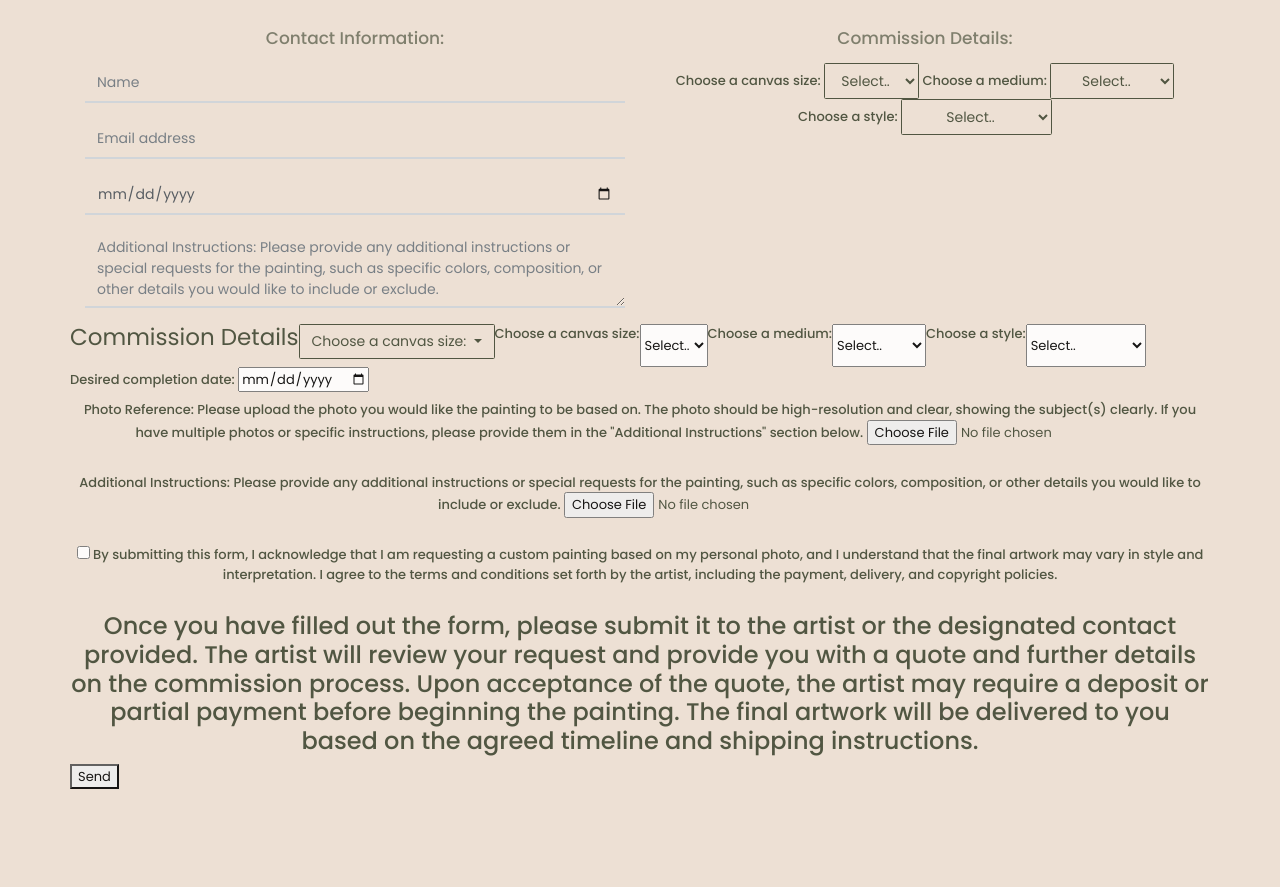
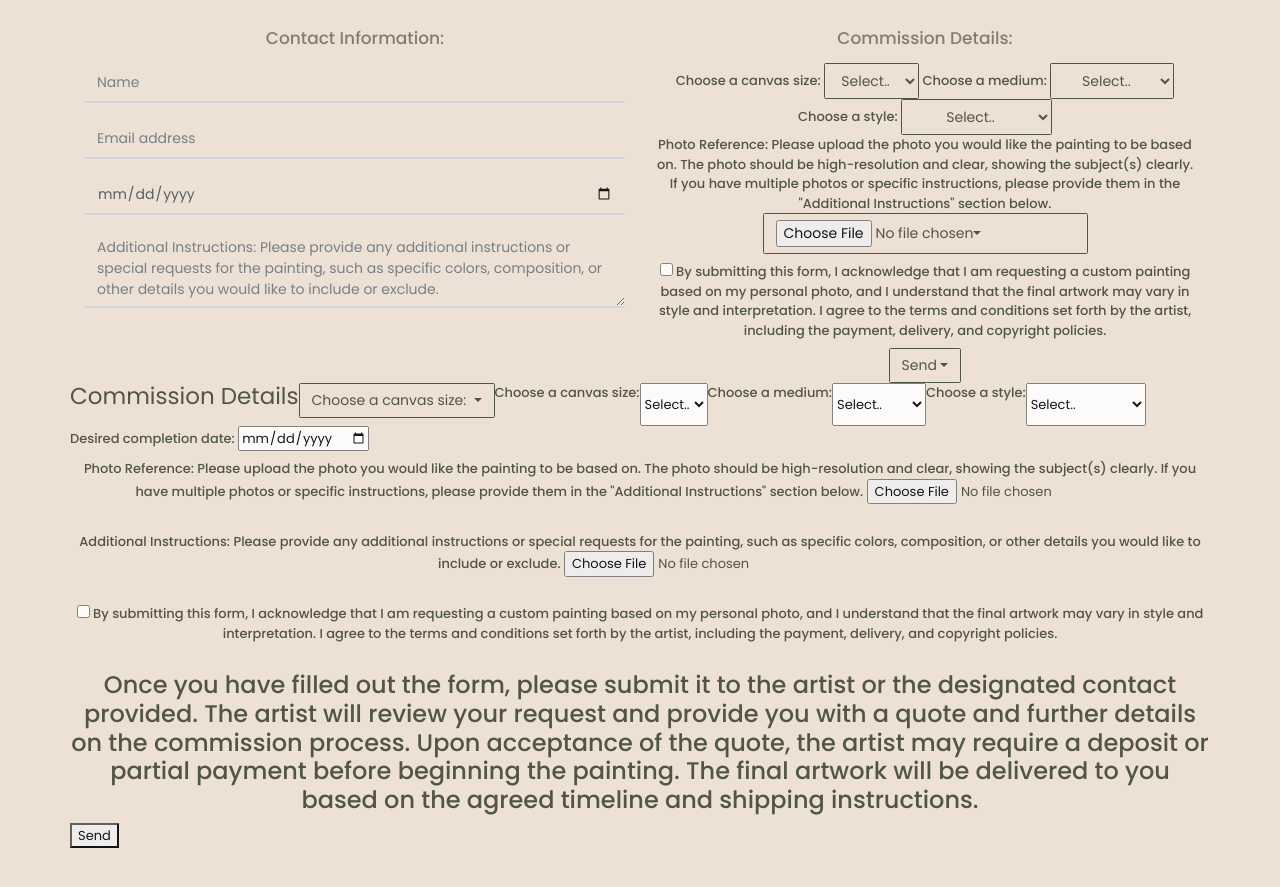
Before and after one commit to gigi193/PeacefulWilderness, a website: page commission.html in a window 1280 px wide. Shown: the part 820-1707 px from the top of the page. Drawn offline with Linux system fonts and the light colour scheme.

Commit message:
Update commission.html

```diff
--- a/commission.html
+++ b/commission.html
@@ -76,7 +76,7 @@
                               <input type="email" class="form-control" id="exampleFormControlInput1" placeholder="Email address">
                            </div>
                            <div class="form-group">
-                              <input type="date" class="form-control" id="exampleFormControlInput1" placeholder="Date">
+                              <input type="date" class="form-control" id="exampleFormControlInput1" placeholder="Desired Completion Date">
                            </div>
                            <div class="form-group">
                             <textarea class="form-control" id="exampleFormControlTextarea1" rows="3" placeholder="Additional Instructions: Please provide any additional instructions or special requests for the painting, such as specific colors, composition, or other details you would like to include or exclude."></textarea>
@@ -120,6 +120,19 @@
                                     <option value="Abstract">Abstract</option>
                                 </select>
                             </div>
+
+                            <label>
+                                Photo Reference:
+                                Please upload the photo you would like the painting to be based on. The photo should be high-resolution and clear, showing the subject(s) clearly. If you have multiple photos or specific instructions, please provide them in the "Additional Instructions" section below.
+                                <input type="file" name="upload" class="btn btn-outline-secondary dropdown-toggle" type="button" id="dropdownMenuButton" data-toggle="dropdown" aria-haspopup="true" aria-expanded="false">
+                            </label>
+
+                            <label>
+                                <input type="checkbox" name="checkbox">
+                                By submitting this form, I acknowledge that I am requesting a custom painting based on my personal photo, and I understand that the final artwork may vary in style and interpretation. I agree to the terms and conditions set forth by the artist, including the payment, delivery, and copyright policies.
+                            </label>
+
+                            <button type="submit" class="btn btn-outline-secondary dropdown-toggle" type="button" id="dropdownMenuButton" data-toggle="dropdown" aria-haspopup="true" aria-expanded="false">Send</button>
 
                          </div>
 
```
